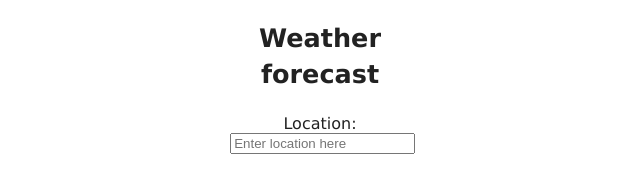
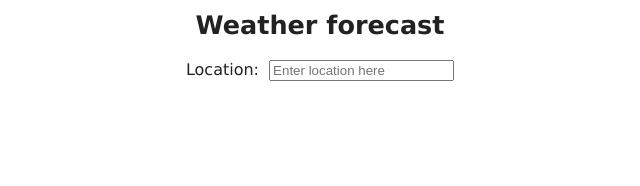
Before and after one commit to FilipMachinia/WeatherApp, a website: page src/index.html in a window 1280 px wide. Shown: the whole page, without its empty margins (320-960 px from the left). Drawn offline with nearby package versions, Linux system fonts and the light colour scheme; files that its build step writes are made by us from their sources.

Commit message:
fm: mobile css update

```diff
--- a/src/css/main.scss
+++ b/src/css/main.scss
@@ -256,26 +256,29 @@ textarea {
 
 }
 
-@media only screen and (max-width: 500px) {
+@media only screen and (max-width: 700px) {
     #mainSection {
         width: 85%;
+        max-width: 350px;
     }
     .daySection {
         min-width: 200px;
     }
 }
 
-@media only screen and (min-width: 501px) {
+@media only screen and (min-width: 701px) {
     #mainSection {
-        margin: auto;
-        width: 15%;
-        text-align: center;
+        width: 350px;
     }
     .daySection {
         min-width: 250px;
     }
 }
 
+#mainSection {
+    margin: auto;
+    text-align: center;
+}
 .daySection {
     background: #e0f2f1;
     border: 2px solid #009688;
@@ -300,3 +303,7 @@ p {
 h4 {
     margin: 7px;
 }
+h2{
+    margin: auto;
+    text-align: center;
+}
```
